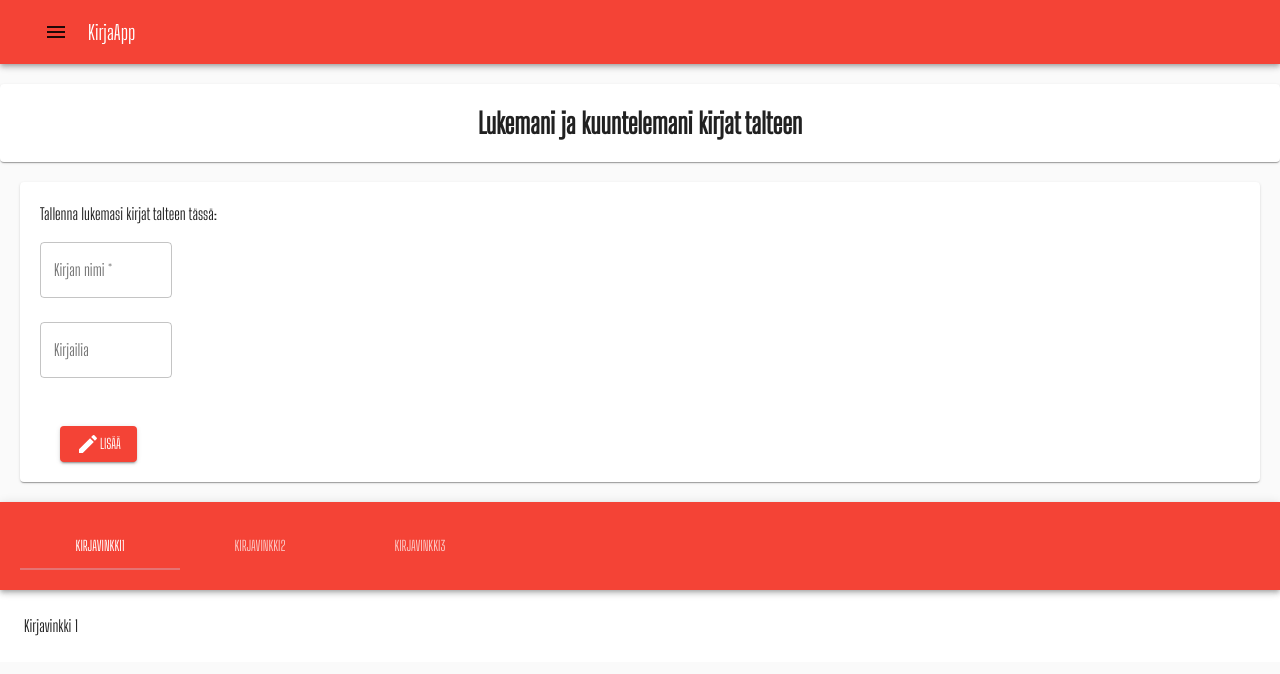
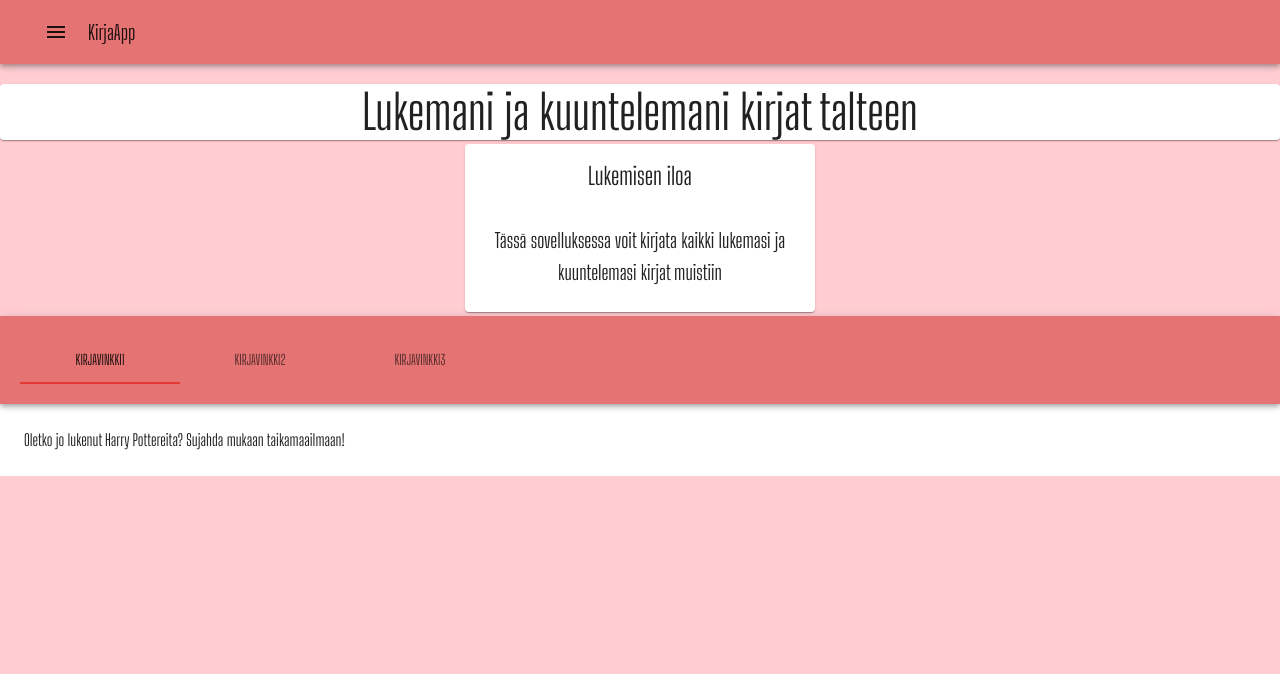
Before and after one commit to Hagridaa/React-Book-app, a React (Create React App) app: page / in a window 1280 px wide. Shown: the top 674 px of the page. Built offline with nearby package versions, Linux system fonts and the light colour scheme.

Commit message:
training rooter

```diff
--- a/package.json
+++ b/package.json
@@ -10,6 +10,7 @@
     "react": "^16.9.0",
     "react-bootstrap": "^1.0.0-beta.12",
     "react-dom": "^16.9.0",
+    "react-router-dom": "^5.1.2",
     "react-scripts": "3.1.1"
   },
   "scripts": {
--- a/src/KirjaApp.js
+++ b/src/KirjaApp.js
@@ -3,15 +3,19 @@ import './App.css';
 import Kirjalomake from './components/Kirjalomake';
 import KirjaLista from './components/KirjaLista';
 import Tiedonhakulomake from './components/Tiedonhakulomake';
+import theme from './components/Theme';
 
 
-import { Grid, Card, MuiThemeProvider, createMuiTheme } from '@material-ui/core';
+import { Grid, Card, MuiThemeProvider, Typography} from '@material-ui/core';
 import CssBaseline from '@material-ui/core/CssBaseline';
 import Header from './components/Header';
 import Footer from './components/Footer';
+import Home from './components/Home';
 import Henkilokunta from './components/Henkilokunta'
 import { red } from '@material-ui/core/colors';
 import './tyyli.css';
+import {blue,green,yellow} from '@material-ui/core/colors';
+import { BrowserRouter as Router, Switch, Route} from "react-router-dom";
 
 //import Tiedonhaku from './components/Tiedonhaku';
 
@@ -36,35 +40,54 @@ const kirjatlistassa = [
     }
 
 ];
-//katso theme fontin väri
-const theme = createMuiTheme({
-palette: {
-    primary:{ main: red[500]},
-    secondary:{main:red[300]}
-},
-typography: {fontFamily: ['Big Shoulders Display','sans-serif']},
-overrides: { },
-});
+
 
 function KirjaApp() {
 return(
+    <Router>
     <MuiThemeProvider theme= { theme}>
     <React.Fragment>
     <Header/>
         <Card style={ {marginTop: 20, marginBottom: 20 } }>
         <CssBaseline />
-        <h1 style={ {textAlign: "center"}}>Lukemani ja kuuntelemani kirjat talteen</h1>
+        <Typography variant = 'h3' style={ {textAlign: "center"}}>Lukemani ja kuuntelemani kirjat talteen</Typography>
         </Card>
 
 
-    <Kirjalomake/>
+    {/*<Kirjalomake/>*/}
     {/*<Henkilokunta/>*/}
     {/*<KirjaLista kirjat={kirjatlistassa}/>*/}
     {/*<Tiedonhaku />*/}
     {/*<Tiedonhakulomake/>*/}
+
+
+    <Switch>
+    <Route exact path="/">
+            <Home />
+          </Route>
+
+          <Route path="/Kirjalomake">
+            <Kirjalomake />
+          </Route>
+
+          <Route path="/KirjaLista">
+            <KirjaLista kirjat={kirjatlistassa} />
+          </Route>
+
+          <Route path="/Henkilokunta">
+            <Henkilokunta/>
+          </Route>
+
+          <Route path="/Tiedonhakulomake">
+            <Tiedonhakulomake/>
+          </Route>
+
+        </Switch>
+
     <Footer/>
     </React.Fragment>
     </MuiThemeProvider>
+    </Router>
 );
 
 }
--- a/src/components/Footer.js
+++ b/src/components/Footer.js
@@ -63,13 +63,14 @@ export default function SimpleTabs() {
         </Tabs>
       </AppBar>
       <TabPanel value={value} index={0}>
-        Kirjavinkki 1
+        Oletko jo lukenut Harry Pottereita?
+        Sujahda mukaan taikamaailmaan!
       </TabPanel>
       <TabPanel value={value} index={1}>
-      Kirjavinkki 2
+      Kaipaatko jännitystä ja rikoksia? Aarnio kirja tempaa mukaansa!
       </TabPanel>
       <TabPanel value={value} index={2}>
-      Kirjavinkki 3
+      Kaipaatko uusia reseptejä keittiöön? Katso Vegaanikeittokirjasta!
       </TabPanel>
     </div>
   );
--- a/src/components/Header.js
+++ b/src/components/Header.js
@@ -10,6 +10,7 @@ import List from '@material-ui/core/List';
 import Divider from '@material-ui/core/Divider';
 import ListItem from '@material-ui/core/ListItem';
 import ListItemText from '@material-ui/core/ListItemText';
+import { BrowserRouter as Router, Switch, Route, Link } from "react-router-dom";
 
 
 
@@ -55,10 +56,10 @@ const useStyles = makeStyles(theme => ({
           onClick={toggleDrawer(side, false)}
           onKeyDown={toggleDrawer(side, false)}
         >
+          {/*<Link to="/Home">Home</Link>,*/}
           <List>
-            {['Kirjalomake', 'Kirjalista', 'Henkilökunta', 'Tiedonhakulomake'].map((text, index) => (
+            {[<Link to="/">Home</Link>,<Link to="/Kirjalomake">Kirjalomake</Link>, <Link to="/KirjaLista">Kirjalista</Link>, <Link to="/Henkilokunta">Henkilökunta</Link>, <Link to="/Tiedonhakulomake">Tiedonhakulomake</Link>].map((text) => (
               <ListItem button key={text}>
-                {/*<ListItemIcon>{index % 2 === 0 ? <InboxIcon /> : <MailIcon />}</ListItemIcon>*/}
                 <ListItemText primary={text} />
               </ListItem>
             ))}
--- /dev/null
+++ b/src/components/Home.js
@@ -0,0 +1,26 @@
+import React from 'react';
+import {Grid, CardHeader, Card, Typography, CardContent} from '@material-ui/core';
+
+
+function Home(){
+
+    return(
+
+<Grid spacing={4} container justify="center">
+
+                                <Grid>
+                                        <Card style={{maxWidth: 350, minWidth: 350}}>
+                                        <CardHeader title='Lukemisen iloa' align='center'/>
+                                    <CardContent>
+                                        <Typography variant='h6' align='center'>Tässä sovelluksessa voit kirjata kaikki lukemasi ja kuuntelemasi kirjat muistiin</Typography>
+
+                                    </CardContent>
+
+                                        </Card>
+                                </Grid>
+
+            </Grid>
+)
+}
+
+export default Home;
--- a/src/components/Kirjalomake.js
+++ b/src/components/Kirjalomake.js
@@ -3,6 +3,7 @@ import TextField from '@material-ui/core/TextField';
 import { Card, Paper, Typography } from '@material-ui/core';
 import Button from '@material-ui/core/Button';
 import CreateIcon from '@material-ui/icons/Create';
+
 
 //drop down valikko, josta voi valita pitikö kirjasta vai ei?
 
@@ -32,7 +33,7 @@ function Kirjalomake () {
         }
 
     return (
-        <Paper style={ {margin:20, padding: 20}}>
+        <Paper style={ {margin:20, padding: 20, background:'pink'}}>
             <Typography>Tallenna lukemasi kirjat talteen tässä:</Typography>
         <form>
             <TextField  variant="outlined" label = 'Kirjan nimi' name="nimi" id='nimi' value={kirja.nimi} margin='normal' required full onChange={ (e) => muuta(e)}/> <br/>
--- /dev/null
+++ b/src/components/Theme.js
@@ -0,0 +1,21 @@
+import { red } from '@material-ui/core/colors';
+import '../tyyli.css';
+import {blue,green,yellow} from '@material-ui/core/colors';
+import {createMuiTheme, Paper } from '@material-ui/core';
+
+
+
+//katso theme fontin väri
+const theme = createMuiTheme({
+    palette: {
+        primary:{ main: red[300], secondary: yellow[600]},
+        secondary:{main:red[600], secondary:green[green]},
+        background: {default: red[100]},
+        action: {hover: red[100]}
+
+    },
+    typography: {color:'primary',fontFamily: ['Big Shoulders Display','sans-serif']},
+    overrides: { },
+    });
+
+    export default theme;
--- a/src/components/Tiedonhaku.js
+++ b/src/components/Tiedonhaku.js
@@ -8,7 +8,7 @@ import React, {useState, useEffect} from 'react';
 
 //harjoittelua
 
-function Tiedonhaku () {
+async function fetchUrl (kirjailija) {
 
     //tähän muuttuvat const (eli mitä haetaan)
     //ja alustus useState avulla
@@ -23,7 +23,7 @@ function Tiedonhaku () {
 
         try {
 
-            const response = await fetch('https://api.finna.fi/v1/search?lookfor=lehtola,leena')
+            const response = await fetch('https://api.finna.fi/v1/search?lookfor=' + kirjailija)
 
             //muutetaan sitten json muotoon
             //const json = await.response.json();
--- a/src/components/Tiedonhakulomake.js
+++ b/src/components/Tiedonhakulomake.js
@@ -1,4 +1,4 @@
-import React from 'react';
+import React,{useStyles,useState,fetchUrl} from 'react';
 
 import { makeStyles } from '@material-ui/core/styles';
 import Button from '@material-ui/core/Button';
@@ -14,7 +14,8 @@ import Select from '@material-ui/core/Select';
 import TextField from '@material-ui/core/TextField';
 import { Card } from '@material-ui/core';
 
-const useStyles = makeStyles(theme => ({
+
+/*const useStyles = makeStyles(theme => ({
   container: {
     display: 'flex',
     flexWrap: 'wrap',
@@ -23,7 +24,7 @@ const useStyles = makeStyles(theme => ({
     margin: theme.spacing(1),
     minWidth: 120,
   },
-}));
+}));*/
 
 export default function DialogSelect() {
   const classes = useStyles();
@@ -43,6 +44,14 @@ export default function DialogSelect() {
     setState({ ...state, open: false });
   };
 
+  const [kirjailija, setNimi] = useState ('');
+
+  const haeKirjat = (e) => {
+    e.preventDefault();
+    fetchUrl(kirjailija);
+  }
+
+
   return (
     <Card style={ {textAlign: "center" , marginLeft:100, marginRight:100}}>
       <Button  onClick={handleClickOpen}>Hae uutta luettavaa tästä</Button>
@@ -52,17 +61,14 @@ export default function DialogSelect() {
         <DialogContent>
           <form className={classes.container}>
             <FormControl className={classes.formControl}>
-              <TextField name="nimi"label='kirjailijan nimi'>
-
-
-              </TextField>
+              <TextField name="nimi"label='kirjailijan nimi' Input type='text' onBlur={ (e) => setNimi (e.target.value)}></TextField>
 
             </FormControl>
           </form>
         </DialogContent>
 
         <DialogActions>
-          <Button onClick={handleClose} color="secondary">
+          <Button input type = 'submit' value='nimi' onClick={handleClose,(e) => haeKirjat(e)} color="secondary">
             Ok
           </Button>
           <Button onClick={handleClose} color="primary">
```
Also changed, not shown: 1 other file (tests, documents, lock files or other folders).
